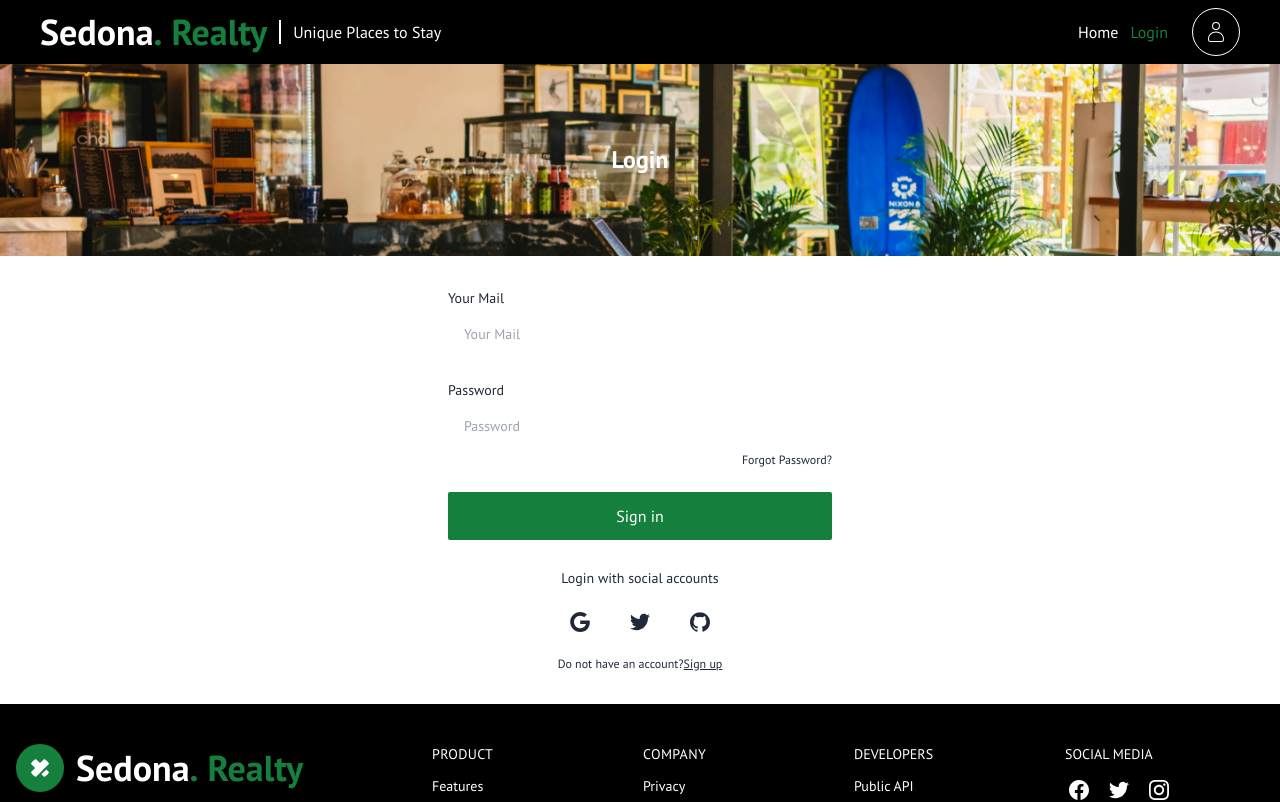
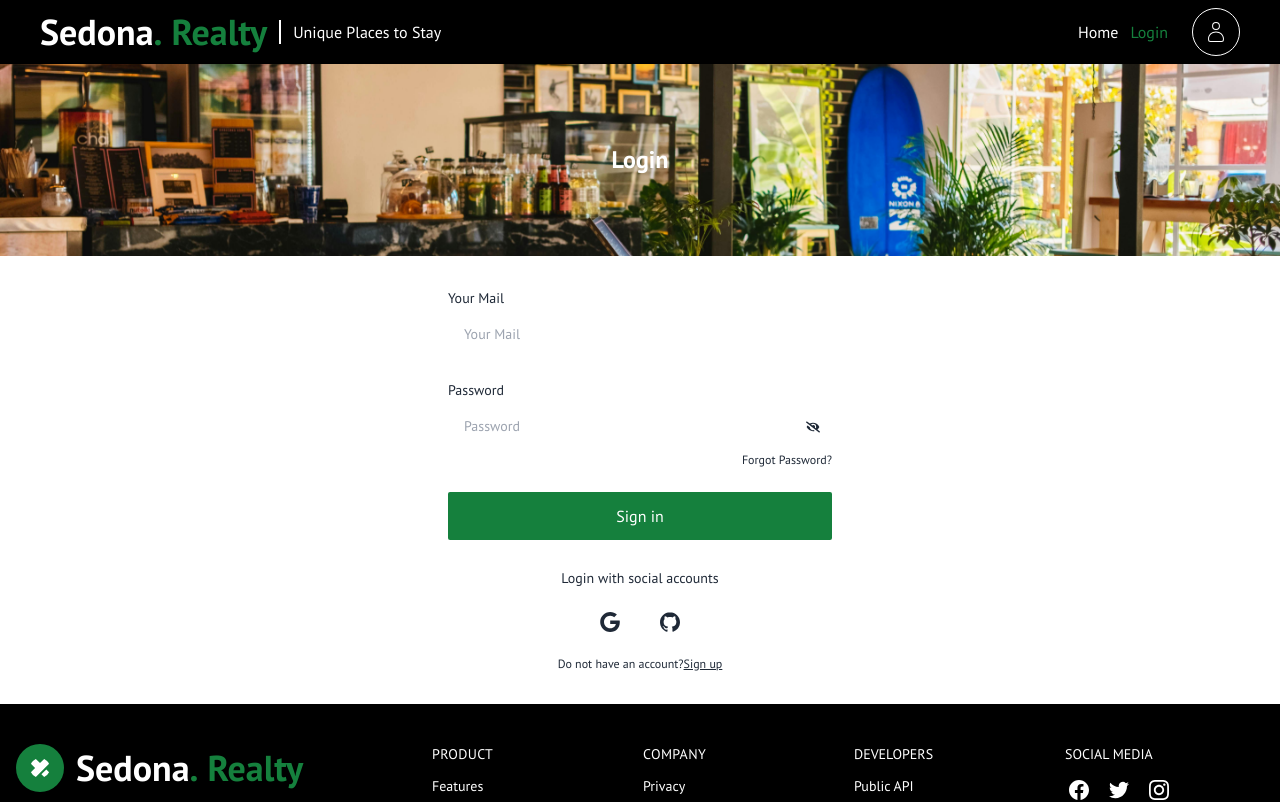
Before and after one commit to hasanposh/real-estate, a React (Vite) app: page /login in a window 1280 px wide. Shown: the top 802 px of the page. Built offline with nearby package versions, Linux system fonts and the light colour scheme; no server answers.

Commit message:
working on home page

```diff
--- a/src/components/ModalEditProfile.jsx
+++ b/src/components/ModalEditProfile.jsx
@@ -2,6 +2,7 @@ import { AnimatePresence, motion } from "framer-motion";
 import { useContext } from "react";
 import { FiAlertCircle } from "react-icons/fi";
 import { AuthContext } from "../providers/AuthProvider";
+import PropTypes from "prop-types";
 
 const ModalEditProfile = ({ isOpen, setIsOpen }) => {
   const { updateUserProfile, setLoading } = useContext(AuthContext);
@@ -101,4 +102,9 @@ const ModalEditProfile = ({ isOpen, setIsOpen }) => {
   );
 };
 
+ModalEditProfile.propTypes = {
+  isOpen: PropTypes.func,
+  setIsOpen: PropTypes.func,
+};
+
 export default ModalEditProfile;
--- a/src/components/Slider.jsx
+++ b/src/components/Slider.jsx
@@ -1,9 +1,10 @@
 // import Swiper core and required modules
-import { Pagination,  } from "swiper/modules";
-import { FreeMode } from "swiper/modules";
+import { Pagination, FreeMode, Autoplay } from "swiper/modules";
+import {} from "swiper/modules";
 import { Swiper, SwiperSlide } from "swiper/react";
 
 // Import Swiper styles
+import "swiper/css/autoplay";
 import "swiper/css";
 import "swiper/css/navigation";
 import "swiper/css/pagination";
@@ -15,23 +16,24 @@ const Slider = () => {
   return (
     <div>
       <Swiper
+        autoplay={true}
+        loop={true}
         className="max-w-[90%] lg:max-w-[80%]"
         breakpoints={{
           340: {
             slidesPerView: 2,
-              spaceBetween: 15,
+            spaceBetween: 10,
           },
           700: {
-              slidesPerView: 3,
-              spaceBetween: 15,
+            slidesPerView: 4,
+            spaceBetween: 5,
           },
         }}
         freeMode={true}
         pagination={{
           clickable: true,
         }}
-          modules={[FreeMode, Pagination]}
-
+        modules={[FreeMode, Pagination, Autoplay]}
       >
         {sliderData.map((item) => (
           <SwiperSlide key={item.title}>
--- a/src/pages/Home.jsx
+++ b/src/pages/Home.jsx
@@ -6,25 +6,43 @@ import { useLoaderData } from "react-router-dom";
 import HomeCard from "../components/HomeCard";
 
 const Home = () => {
-  const  data  = useLoaderData();
-  console.log(data)
+  const data = useLoaderData();
+  console.log(data);
   return (
     <div className="z-0">
       <HomeSlider />
       <div className="container mx-auto">
-      <p className="text-7xl py-10">Check out our featured items</p>
-      <div className="grid grid-cols-1 lg:grid-cols-3 ">
-
-      {
-        data.map(item=><HomeCard item={item} key={item.id}/>)
-      }
+        <p className="text-7xl py-10">Check out our featured items</p>
+        <div className="grid grid-cols-1 lg:grid-cols-3 ">
+          {data.map((item) => (
+            <HomeCard item={item} key={item.id} />
+          ))}
+        </div>
       </div>
+      <div className="my-20 gap-10 bg-[#f6f3f3] h-[500px] flex justify-between">
+        <div className="flex-1 flex flex-col pl-20 space-y-3 justify-center">
+          <h2 className="text-5xl">
+            Newly-launched campaign <br /> in Whitby agencies
+          </h2>
+          <div className="space-y-2 opacity-80">
+          <li>The launch of a new campaign by Whitby agencies energizes the work culture and inspires creativity among team members</li>
+          <li>These campaigns reflect the agencys commitment to innovation and staying at the forefront of industry trends.</li>
+          <li>Successful campaigns strengthen client relationships and attract new clients through transparent communication and collaboration.</li>
+          <li>Campaigns contribute to Whitbys business community by generating buzz and elevating its reputation as a hub of creativity.</li>
+          </div>
+        </div>
+        <div className="flex-1">
+          <img
+            className="w-full h-full object-cover"
+            src="/public/banner.jpeg"
+            alt=""
+          />
+        </div>
       </div>
       <Marquee className="text-5xl">
         <h2>hello</h2>
       </Marquee>
       <Slider />
-
     </div>
   );
 };
--- a/src/pages/Login.jsx
+++ b/src/pages/Login.jsx
@@ -1,12 +1,17 @@
-import { useContext } from "react";
+import { useContext, useState } from "react";
 import { Link, useLocation, useNavigate } from "react-router-dom";
 import { AuthContext } from "../providers/AuthProvider";
 import { toast } from "react-toastify";
+import { FaEye } from "react-icons/fa";
+import { FaEyeSlash } from "react-icons/fa";
 
 const Login = () => {
-  const { signInUser,signInWithGoogle } = useContext(AuthContext);
+  const { signInUser, signInWithGoogle, signInWithGitHub } =
+    useContext(AuthContext);
   const location = useLocation();
   const navigate = useNavigate();
+  const [showPassword, setShowPassword] = useState(false);
+
   const handleSignIn = (e) => {
     e.preventDefault();
     const email = e.target.email.value;
@@ -30,8 +35,7 @@ const Login = () => {
       <div className="h-48 flex text-white justify-center items-center bg-center bg-cover bg-[url('/headerbanner.jpeg')]">
         <h1 className="text-2xl font-bold text-center">Login</h1>
       </div>
-      <div  className="w-full flex justify-center">
-
+      <div className="w-full flex justify-center">
         <div className="w-full  max-w-md p-8 space-y-3 rounded-xl">
           <form
             onSubmit={handleSignIn}
@@ -51,17 +55,23 @@ const Login = () => {
                 className="w-full px-4 py-3 rounded-md dark:border-gray-300 dark:bg-gray-50 dark:text-gray-800 focus:dark:border-violet-600"
               />
             </div>
-          <div className="space-y-1 text-sm">
+            <div className="relative space-y-1 text-sm">
               <label htmlFor="password" className="block dark:text-gray-600">
                 Password
               </label>
               <input
-              type="password"
+                type={showPassword ? "text" : "password"}
                 name="password"
                 id="password"
                 placeholder="Password"
                 className="w-full px-4 py-3 rounded-md dark:border-gray-300 dark:bg-gray-50 dark:text-gray-800 focus:dark:border-violet-600"
               />
+              <div
+                className="absolute  right-3 top-9"
+                onClick={() => setShowPassword(!showPassword)}
+              >
+                {showPassword ? <FaEye /> : <FaEyeSlash />}
+              </div>
               <div className="flex justify-end text-xs dark:text-gray-600">
                 <a rel="noopener noreferrer" href="#">
                   Forgot Password?
@@ -80,7 +90,11 @@ const Login = () => {
             <div className="flex-1 h-px sm:w-16 dark:bg-gray-300"></div>
           </div>
           <div className="flex justify-center space-x-4">
-          <button onClick={signInWithGoogle} aria-label="Log in with Google" className="p-3 rounded-sm">
+            <button
+              onClick={signInWithGoogle}
+              aria-label="Log in with Google"
+              className="p-3 rounded-sm"
+            >
               <svg
                 xmlns="http://www.w3.org/2000/svg"
                 viewBox="0 0 32 32"
@@ -89,16 +103,12 @@ const Login = () => {
                 <path d="M16.318 13.714v5.484h9.078c-0.37 2.354-2.745 6.901-9.078 6.901-5.458 0-9.917-4.521-9.917-10.099s4.458-10.099 9.917-10.099c3.109 0 5.193 1.318 6.38 2.464l4.339-4.182c-2.786-2.599-6.396-4.182-10.719-4.182-8.844 0-16 7.151-16 16s7.156 16 16 16c9.234 0 15.365-6.49 15.365-15.635 0-1.052-0.115-1.854-0.255-2.651z"></path>
               </svg>
             </button>
-          <button aria-label="Log in with Twitter" className="p-3 rounded-sm">
-            <svg
-              xmlns="http://www.w3.org/2000/svg"
-              viewBox="0 0 32 32"
-              className="w-5 h-5 fill-current"
+
+            <button
+              onClick={signInWithGitHub}
+              aria-label="Log in with GitHub"
+              className="p-3 rounded-sm"
             >
-              <path d="M31.937 6.093c-1.177 0.516-2.437 0.871-3.765 1.032 1.355-0.813 2.391-2.099 2.885-3.631-1.271 0.74-2.677 1.276-4.172 1.579-1.192-1.276-2.896-2.079-4.787-2.079-3.625 0-6.563 2.937-6.563 6.557 0 0.521 0.063 1.021 0.172 1.495-5.453-0.255-10.287-2.875-13.52-6.833-0.568 0.964-0.891 2.084-0.891 3.303 0 2.281 1.161 4.281 2.916 5.457-1.073-0.031-2.083-0.328-2.968-0.817v0.079c0 3.181 2.26 5.833 5.26 6.437-0.547 0.145-1.131 0.229-1.724 0.229-0.421 0-0.823-0.041-1.224-0.115 0.844 2.604 3.26 4.5 6.14 4.557-2.239 1.755-5.077 2.801-8.135 2.801-0.521 0-1.041-0.025-1.563-0.088 2.917 1.86 6.36 2.948 10.079 2.948 12.067 0 18.661-9.995 18.661-18.651 0-0.276 0-0.557-0.021-0.839 1.287-0.917 2.401-2.079 3.281-3.396z"></path>
-            </svg>
-          </button>
-          <button aria-label="Log in with GitHub" className="p-3 rounded-sm">
               <svg
                 xmlns="http://www.w3.org/2000/svg"
                 viewBox="0 0 32 32"
--- a/src/providers/AuthProvider.jsx
+++ b/src/providers/AuthProvider.jsx
@@ -9,6 +9,7 @@ import {
   signOut,
   updateProfile,
   GoogleAuthProvider,
+  GithubAuthProvider
 } from "firebase/auth";
 import PropTypes from "prop-types";
 
@@ -17,6 +18,7 @@ export const AuthContext = createContext(null);
 const auth = getAuth(app);
 
 const googleProvider = new GoogleAuthProvider();
+const GitHubProvider = new GithubAuthProvider ();
 
 const AuthProvider = ({ children }) => {
   const [user, setUser] = useState(null);
@@ -42,6 +44,10 @@ const AuthProvider = ({ children }) => {
   const signInWithGoogle = () => {
     setLoading(true);
     signInWithPopup(auth, googleProvider);
+  };
+  const signInWithGitHub = () => {
+    setLoading(true);
+    signInWithPopup(auth, GitHubProvider);
   };
 
   const signOutUser = () => {
@@ -70,6 +76,7 @@ const AuthProvider = ({ children }) => {
     setLoading,
     setUser,
     signInWithGoogle,
+    signInWithGitHub
   };
   return (
     <div>
```
Also changed, not shown: src/components/LoadingPage.jsx (+8 -0 lines), src/pages/Registration.jsx (+7 -44 lines). Lines whose indentation alone changed are shown as unchanged.
